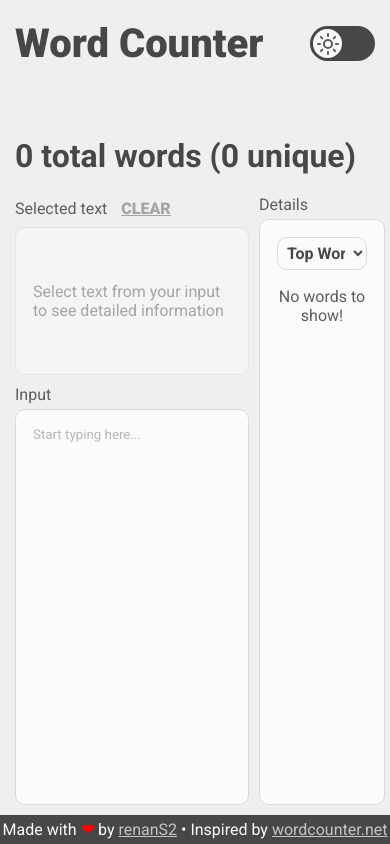
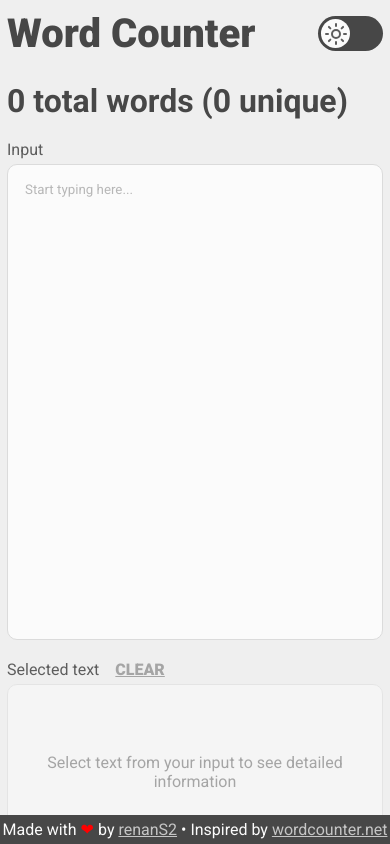
Before and after one commit to renans2/word-counter, a React (Vite) app: page / in a window 390 px wide. Built offline with nearby package versions, Linux system fonts and the light colour scheme.

Commit message:
responsive design (< 768px) and more styles/adjustments

```diff
--- a/src/components/Footer/styles.ts
+++ b/src/components/Footer/styles.ts
@@ -1,12 +1,13 @@
 import styled from "styled-components";
 
-export const S_Footer = styled.p`
+export const S_Footer = styled.footer`
   position: fixed;
   bottom: 0;
   width: 100%;
   display: flex;
   justify-content: center;
   align-items: center;
+  text-align: center;
   padding: 5px 0px;
 
   background-color: ${({ theme }) => theme.colors.backgroundAccent};
--- a/src/components/Header/index.tsx
+++ b/src/components/Header/index.tsx
@@ -1,5 +1,5 @@
 import type { Theme } from "../../types/Theme";
-import { S_Header, S_Heading } from "./styles";
+import { S_Header, S_Heading, S_RightSideOptions } from "./styles";
 import ToggleSwitch from "./ToggleSwitch";
 
 type HeaderProps = {
@@ -12,10 +12,14 @@ export default function Header({ theme, toggleTheme }: HeaderProps) {
     <S_Header>
       <S_Heading>Word Counter</S_Heading>
 
-      <ToggleSwitch
-        theme={theme}
-        toggleTheme={toggleTheme}
-      />
+      <S_RightSideOptions>
+        <a href="https://github.com/renans2/word-counter" target="_blank" rel="noopener noreferrer">GitHub</a>
+        <ToggleSwitch
+          theme={theme}
+          toggleTheme={toggleTheme}
+        />
+      </S_RightSideOptions>
+
     </S_Header>
   );
 }
--- a/src/components/Header/styles.ts
+++ b/src/components/Header/styles.ts
@@ -9,10 +9,35 @@ export const S_Header = styled.header`
   display: flex;
   justify-content: space-between;
   align-items: center;
+  gap: 10px;
   color: ${({ theme }) => theme.colors.textPrimary};
+
+  @media (max-width: 768px) {
+    padding: 10px 7px;
+
+    a {
+      display: none;
+    }
+  }
 `;
 
 export const S_Heading = styled.header`
   font-weight: ${fontSettings.fontWeight.extraBold};
   font-size: ${fontSettings.fontSize.heading};
 `;
+
+export const S_RightSideOptions = styled.div`
+  display: flex;
+  align-items: center;
+  gap: 20px;
+
+  a {
+    color: ${({ theme }) => theme.colors.textPrimary};
+    font-weight: bold;
+    text-decoration: none;
+  }
+
+  a:hover {
+    text-decoration: underline;
+  }
+`;
--- a/src/components/Main/Panel/WordsList/index.tsx
+++ b/src/components/Main/Panel/WordsList/index.tsx
@@ -42,7 +42,7 @@ export default function WordsList() {
           </AnimatePresence>
 
           {limitExceeded ? (
-            <S_FeedbackText>End of words!</S_FeedbackText>
+            <S_FeedbackText>No more words!</S_FeedbackText>
           ) : (
             <S_ShowMoreButton onClick={handleShowMore}>Show more</S_ShowMoreButton>
           )}
--- a/src/components/Main/Panel/WordsList/styles.ts
+++ b/src/components/Main/Panel/WordsList/styles.ts
@@ -57,5 +57,5 @@ export const S_ShowMoreButton = styled(S_Surface).attrs({ as: "button"})`
 export const S_FeedbackText = styled.p`
   text-align: center;
   color: ${({ theme }) => theme.colors.textSecondary};
-  margin-block: 4px;
+  margin-block: 6px;
 `;
--- a/src/components/Main/SelectedText/styles.ts
+++ b/src/components/Main/SelectedText/styles.ts
@@ -12,6 +12,7 @@ export const S_Empty = styled(S_Surface).attrs({ as: "div" })`
   display: flex;
   justify-content: center;
   align-items: center;
+  text-align: center;
   color: ${({ theme }) => theme.colors.textSecondary};
   opacity: 0.5;
   user-select: none;
@@ -24,7 +25,7 @@ export const S_SectionHeader = styled.div`
 
 export const S_ClearButton = styled.button`
   margin-left: 10px;
-  padding: 4px;
+  padding: 0 6px;
   background-color: transparent;
   color: ${({ theme }) => theme.colors.textSecondary};
   border: none;
--- a/src/components/Main/index.tsx
+++ b/src/components/Main/index.tsx
@@ -16,9 +16,9 @@ export default function Main() {
   return (
     <S_Main>
       <S_NumWords>
-        {numWords} <> </>
-        {selectedOrTotalText} <> </>
-        {wordOrWordsText} <> </>
+        {numWords}{" "}
+        {selectedOrTotalText}{" "}
+        {wordOrWordsText}{" "}
         ({sortedFrequencyMap.length} unique)
       </S_NumWords>
       <S_Container>
--- a/src/components/Main/styles.ts
+++ b/src/components/Main/styles.ts
@@ -4,8 +4,15 @@ import { fontSettings } from "../../styles/fontSettings";
 export const S_Main = styled.main`
   width: 100%;
   max-width: 1200px;
-  margin: 50px auto 0 auto;
+  margin-inline: auto;
+  margin-top: 50px;
   padding: 0 15px;
+
+  @media (max-width: 768px) {
+    margin-top: 15px;
+    padding: 0 7px;
+    padding-bottom: 40px;
+  }
 `;
 
 export const S_NumWords = styled.p`
@@ -15,7 +22,7 @@ export const S_NumWords = styled.p`
 `;
 
 export const S_Container = styled.div`
-  height: 600px;
+  height: 55vh;
   margin-top: 20px;
   display: grid;
   grid-template-columns: 65% 35%;
@@ -24,4 +31,15 @@ export const S_Container = styled.div`
     "selectedText panel"
     "textArea panel";
   gap: 10px;
+
+  @media (max-width: 768px) {
+    height: auto;
+    grid-template-columns: 100%;
+    grid-template-rows: 500px 200px 500px;
+    grid-template-areas:
+      "textArea"
+      "selectedText"
+      "panel";
+    gap: 20px;
+  }
 `;
--- a/src/styles/global.ts
+++ b/src/styles/global.ts
@@ -12,6 +12,7 @@ export const GlobalStyles = createGlobalStyle`
     width: 100vw;
     height: 100vh;
     background-color: ${({ theme }) => theme.colors.background};
+    overflow: scroll;
   }
 
   button:not(:disabled) {
```
